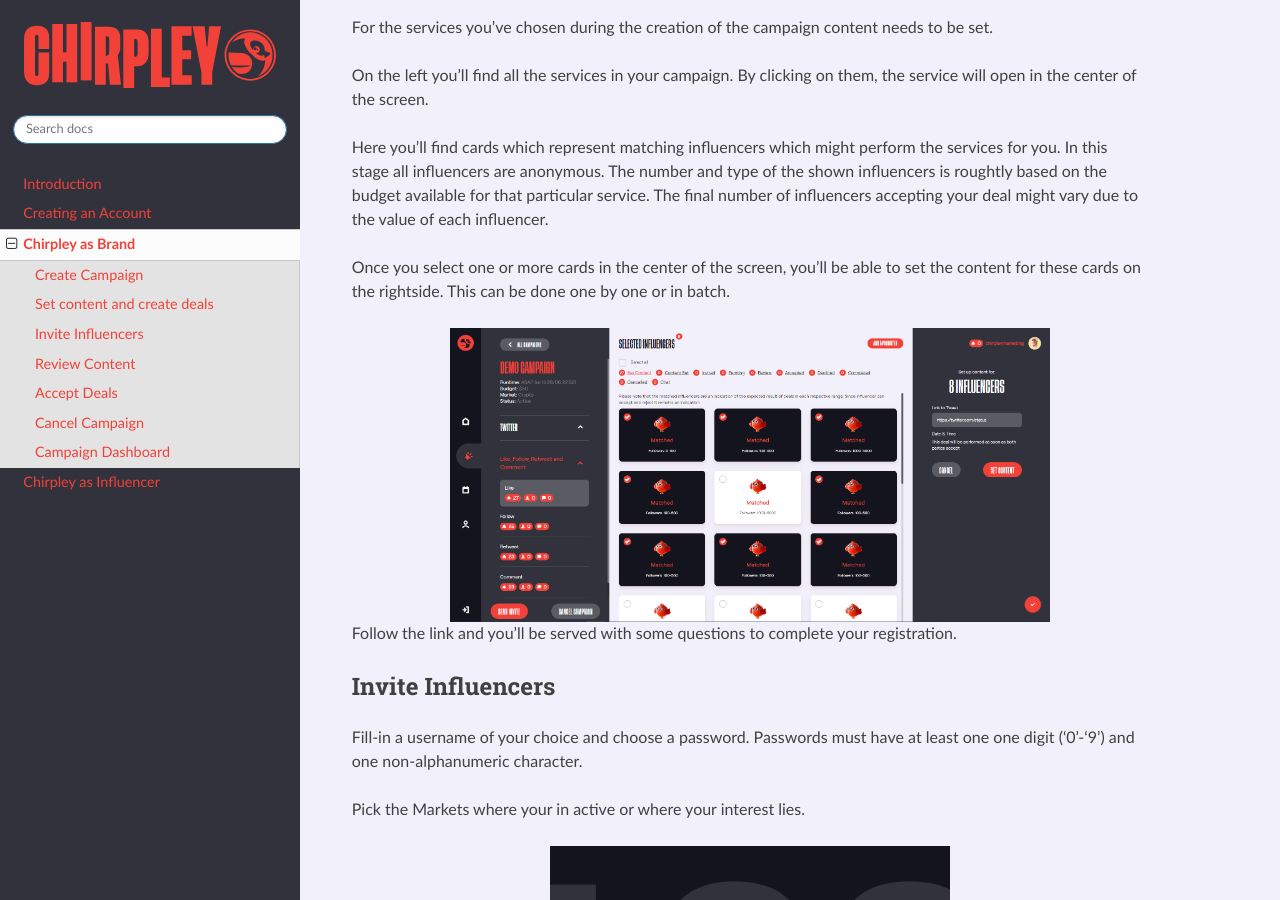
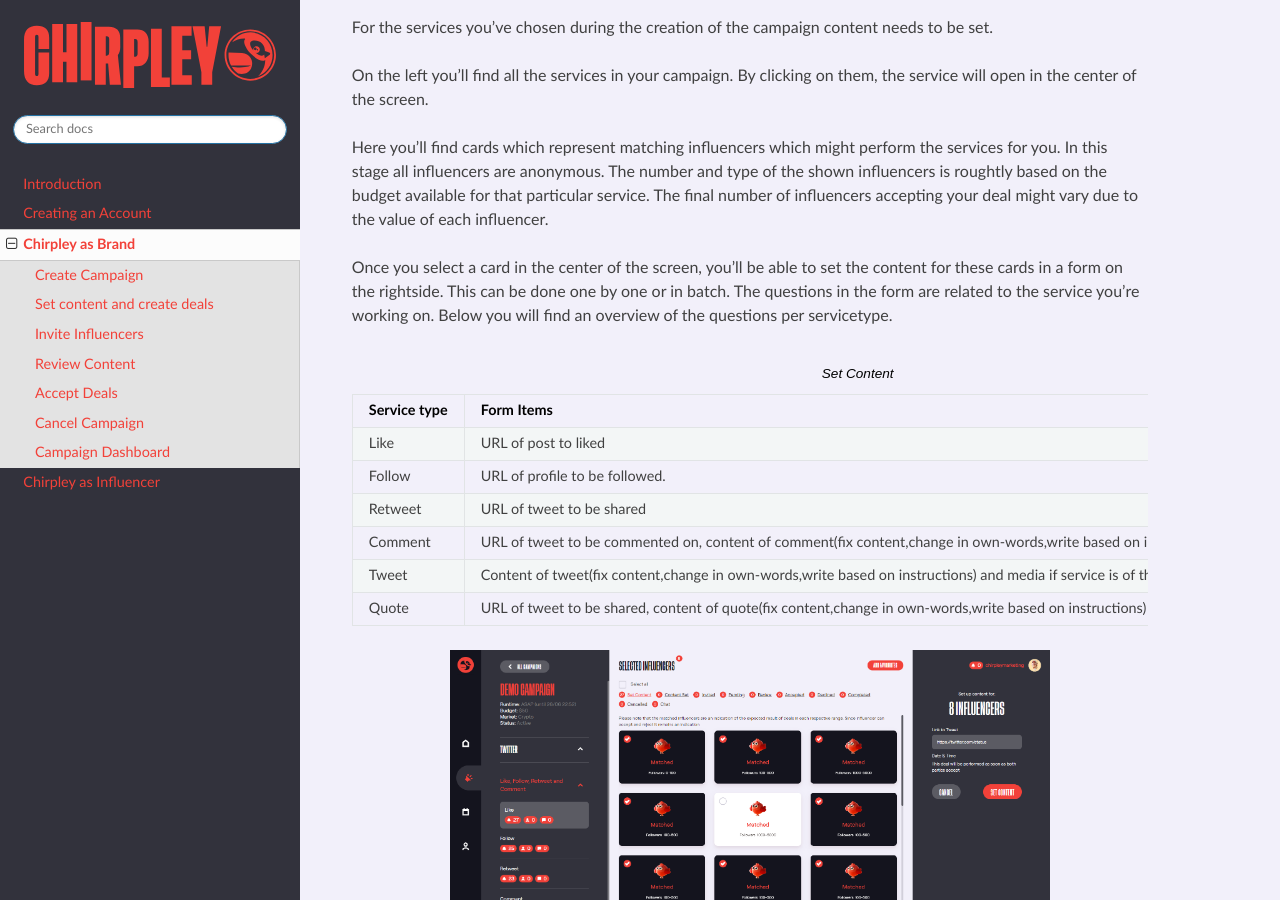
Before and after one commit to chirpley/docs, a Sphinx documentation site: the page built from docs/source/asbrand.rst, in a window 1280 px wide and 900 px high, scrolled down 3801 px. Built offline with Sphinx 7.4.7 and the Read the Docs theme 2.0.0, drawn with Linux system fonts in a browser that asks for light colours; pages that are not in the unit, such as notebooks, are missing from menus.

Commit message:
Update asbrand.rst

```diff
--- a/docs/source/asbrand.rst
+++ b/docs/source/asbrand.rst
@@ -124,8 +124,30 @@
 Here you'll find cards which represent matching influencers which might perform the services for you. In this stage all influencers are anonymous.
 The number and type of the shown influencers is roughtly based on the budget available for that particular service. The final number of influencers accepting your deal might vary due to the value of each influencer.
 
-Once you select one or more cards in the center of the screen, you'll be able to set the content for these cards on the rightside.
-This can be done one by one or in batch.
+Once you select a card in the center of the screen, you'll be able to set the content for these cards in a form on the rightside. This can be done one by one or in batch.
+The questions in the form are related to the service you're working on. Below you will find an overview of the questions per servicetype.
+
+
+.. list-table:: Set Content
+   :widths: 40 60
+   :header-rows: 1
+
+   * - Service type
+     - Form Items
+   * - Like
+     - URL of post to liked
+   * - Follow
+     - URL of profile to be followed.
+   * - Retweet
+     - URL of tweet to be shared
+   * - Comment
+     - URL of tweet to be commented on, content of comment(fix content,change in own-words,write based on instructions)
+   * - Tweet
+     - Content of tweet(fix content,change in own-words,write based on instructions) and media if service is of this type.
+   * - Quote
+     - URL of tweet to be shared, content of quote(fix content,change in own-words,write based on instructions) and media if service is of this type.
+
+
 
 .. figure:: _static/images/deals-like.png
   :width: 600
```
